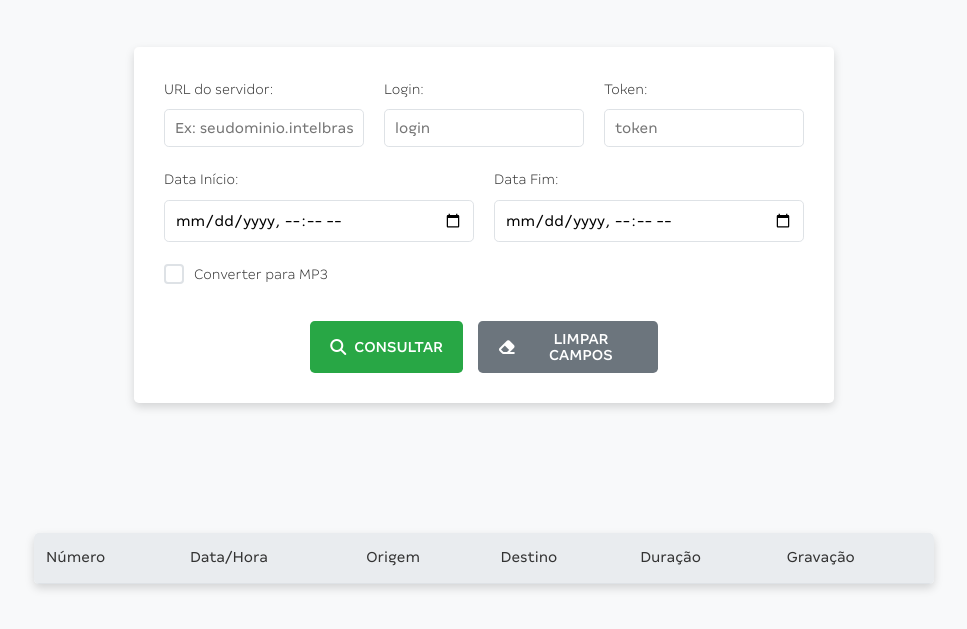
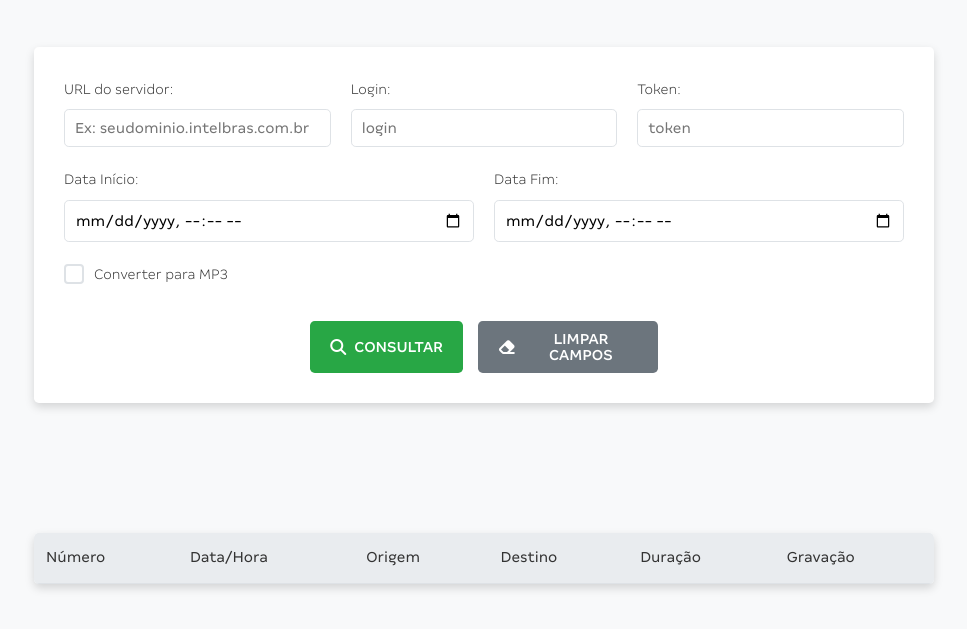
Before and after one commit to caarlosandree/grav_downloader, a plain HTML site: page index.html in a window 1280 px wide. Shown: the part 103-732 px from the top of the page, without its empty margins (156-1123 px from the left). Drawn offline with Linux system fonts and the light colour scheme.

Commit message:
visual 2.0.0

```diff
--- a/style.css
+++ b/style.css
@@ -94,7 +94,7 @@ label {
     border-radius: var(--border-radius);
     box-shadow: 0 4px 10px var(--shadow-color);
     width: 100%;
-    max-width: 700px; /* Largura máxima do card */
+    max-width: 900px; /* Largura máxima do card */
     margin: 20px auto; /* Centraliza o card na página */
     box-sizing: border-box;
     display: flex; /* Usa flexbox para dispor os elementos internos (linhas, checkbox, botões) */
```
